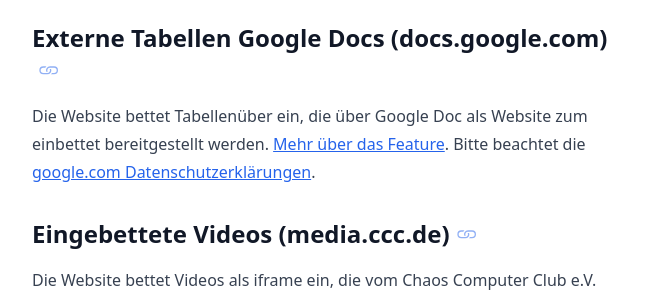
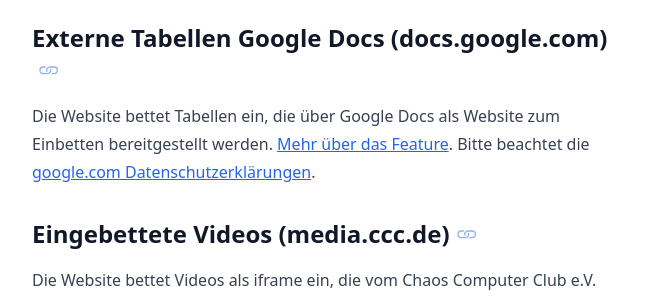
Before and after one commit to osmberlin/strassenraumkarte-neukoelln, a Jekyll site: the page built from contact.md, in a window 1280 px wide and 900 px high, scrolled down 1589 px. Shown: the part 155-455 px from the top of the window, without its empty margins (228-876 px from the left). Built offline with Jekyll 4.4.1, drawn with Linux system fonts in a browser that asks for light colours.

Commit message:
Fixed typo in contact page.

```diff
--- a/contact.md
+++ b/contact.md
@@ -54,7 +54,7 @@
 
 ## Externe Tabellen Google Docs (docs.google.com)
 
-Die Website bettet Tabellenüber ein, die über Google Doc als Website zum einbettet bereitgestellt werden. [Mehr über das Feature](https://support.google.com/a/users/answer/9308870?hl=de). Bitte beachtet die [google.com Datenschutzerklärungen](https://policies.google.com/privacy?hl=de-DE).
+Die Website bettet Tabellen ein, die über Google Docs als Website zum Einbetten bereitgestellt werden. [Mehr über das Feature](https://support.google.com/a/users/answer/9308870?hl=de). Bitte beachtet die [google.com Datenschutzerklärungen](https://policies.google.com/privacy?hl=de-DE).
 
 ## Eingebettete Videos (media.ccc.de)
 
```
